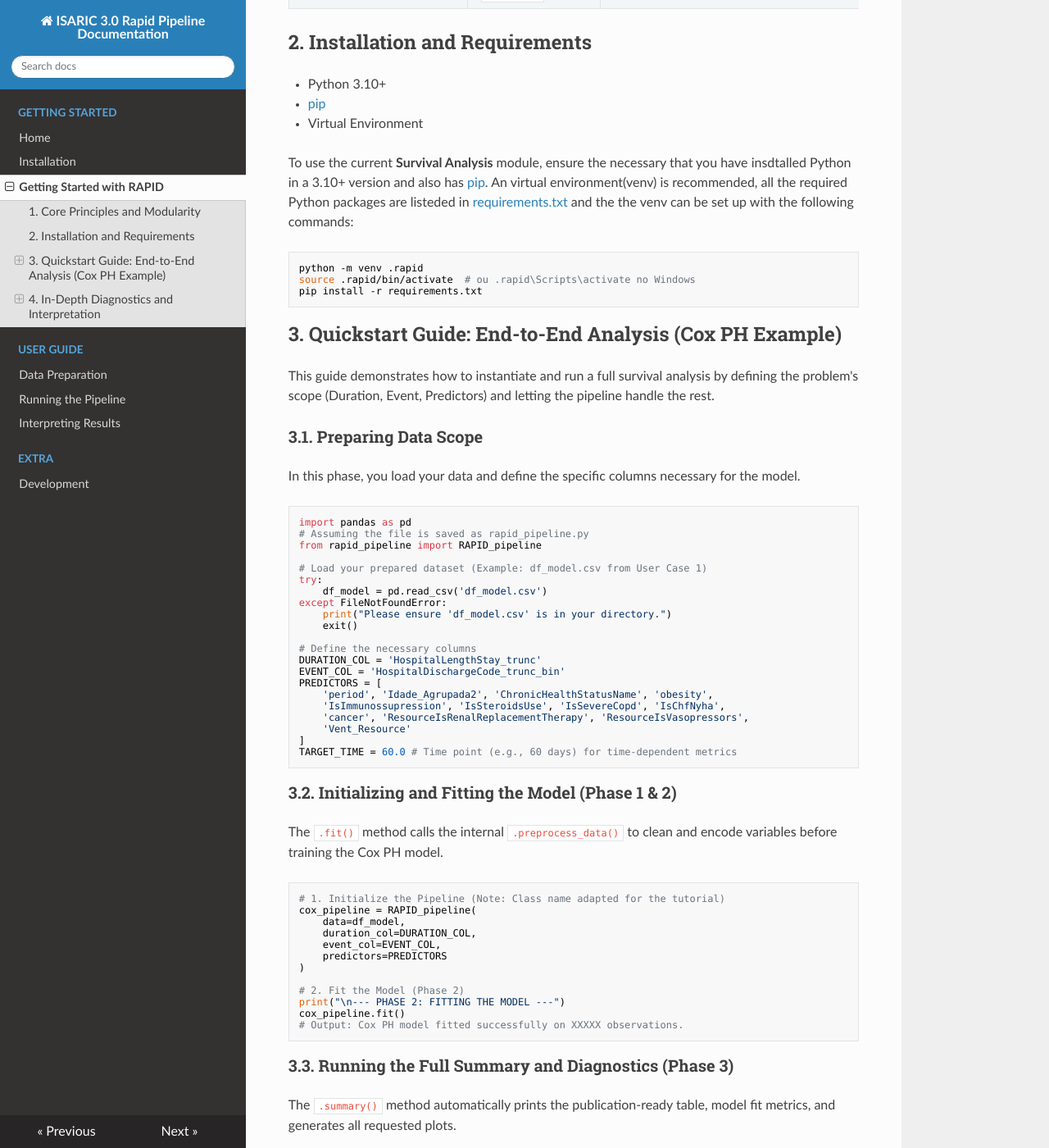
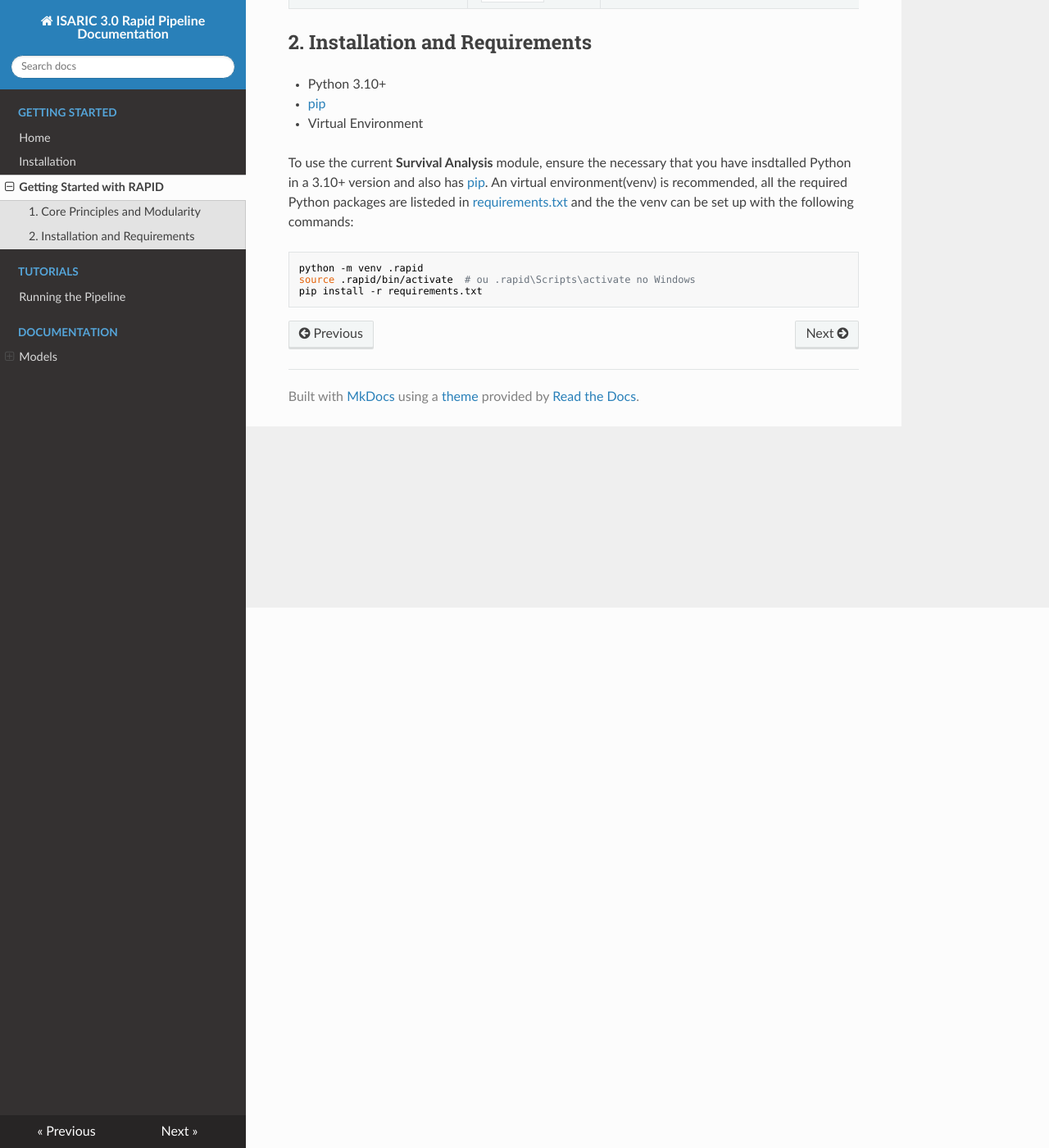
Before and after one commit to noispuc/isaric3.0-rapid, an MkDocs documentation site: the page built from docs/getting_started.md, in a window 1280 px wide and 1400 px high, scrolled down 659 px. Shown: the whole window at 82% size. Built offline with MkDocs 1.6.1, drawn with Linux system fonts in a browser that asks for light colours; nearby versions of some CDN libraries; some of the changed text lies outside the part shown.

Commit message:
redesign mkdocs page and includes documentation on survival pipeline

````diff
--- a/docs/getting_started.md
+++ b/docs/getting_started.md
@@ -2,7 +2,7 @@
 
 The `RAPID_pipeline` is designed as a **modular and extensible structure** for implementing various Data Science models (Statistical, Survival Analysis, Machine Learning, etc.).
 
-The current implementation focuses on the **Cox Proportional Hazards (Cox PH) model** for survival analysis, providing automated preprocessing, model fitting, and a comprehensive suite of diagnostic outputs.
+The current implementation focuses on **Logistic Regression, Linear Regression and Cox Proportional Hazards (Cox PH) model (survival analysis)** , providing automated preprocessing, model fitting, and a comprehensive suite of diagnostic outputs.
 
 Its core goal is to automate data preprocessing, model fitting, and the generation of publication-ready tables and diagnostic plots in a single, reusable object.
 
@@ -28,110 +28,3 @@
 source .rapid/bin/activate  # ou .rapid\Scripts\activate no Windows
 pip install -r requirements.txt
 ```
-
-## 3\. Quickstart Guide: End-to-End Analysis (Cox PH Example)
-
-This guide demonstrates how to instantiate and run a full survival analysis by defining the problem's scope (Duration, Event, Predictors) and letting the pipeline handle the rest.
-
-### 3.1. Preparing Data Scope
-
-In this phase, you load your data and define the specific columns necessary for the model.
-
-```python
-import pandas as pd
-# Assuming the file is saved as rapid_pipeline.py
-from rapid_pipeline import RAPID_pipeline
-
-# Load your prepared dataset (Example: df_model.csv from User Case 1)
-try:
-    df_model = pd.read_csv('df_model.csv')
-except FileNotFoundError:
-    print("Please ensure 'df_model.csv' is in your directory.")
-    exit()
-
-# Define the necessary columns
-DURATION_COL = 'HospitalLengthStay_trunc'
-EVENT_COL = 'HospitalDischargeCode_trunc_bin'
-PREDICTORS = [
-    'period', 'Idade_Agrupada2', 'ChronicHealthStatusName', 'obesity',
-    'IsImmunossupression', 'IsSteroidsUse', 'IsSevereCopd', 'IsChfNyha',
-    'cancer', 'ResourceIsRenalReplacementTherapy', 'ResourceIsVasopressors',
-    'Vent_Resource'
-]
-TARGET_TIME = 60.0 # Time point (e.g., 60 days) for time-dependent metrics
-```
-
-### 3.2. Initializing and Fitting the Model (Phase 1 & 2)
-
-The `.fit()` method calls the internal `.preprocess_data()` to clean and encode variables before training the Cox PH model.
-
-```python
-# 1. Initialize the Pipeline (Note: Class name adapted for the tutorial)
-cox_pipeline = RAPID_pipeline(
-    data=df_model,
-    duration_col=DURATION_COL,
-    event_col=EVENT_COL,
-    predictors=PREDICTORS
-)
-
-# 2. Fit the Model (Phase 2)
-print("\n--- PHASE 2: FITTING THE MODEL ---")
-cox_pipeline.fit()
-# Output: Cox PH model fitted successfully on XXXXX observations.
-```
-
-### 3.3. Running the Full Summary and Diagnostics (Phase 3)
-
-The `.summary()` method automatically prints the publication-ready table, model fit metrics, and generates all requested plots.
-
-```python
-# List the plots you want to generate
-PLOTS_TO_GENERATE = [
-    'forest_plot',
-    'schoenfeld_residuals', # Checks PH assumption
-    'martingale_residuals', # Checks functional form (linearity)
-    'roc_auc',              # Checks discrimination
-    'calibration_plot'      # Checks calibration
-]
-
-# 3. Generate Summary and Diagnostics (Phase 3)
-print("\n--- PHASE 3: SUMMARY AND DIAGNOSTICS ---")
-cox_pipeline.summary(
-    fit_measures=True,       # Show AIC/BIC and C-Index
-    plots=PLOTS_TO_GENERATE, # Generate the requested plots
-    target_time=TARGET_TIME  # Required for ROC/Calibration
-)
-```
-
-## 4\. In-Depth Diagnostics and Interpretation
-
-The pipeline uses standardized methods to check the critical assumptions of the Cox PH model and evaluate its performance.
-
-### 4.1. Hazard Ratio (HR) Table
-
-The output table (generated first by `.summary()`) provides the primary interpretative measures.
-
-  * **HR \> 1**: The covariate **increases** the risk of the event (shorter survival).
-  * **HR \< 1**: The covariate **decreases** the risk of the event (longer survival).
-
-### 4.2. Checking Proportional Hazards (PH) Assumption
-
-The PH assumption requires that the effect of a covariate remains constant over time.
-
-  * **Method:** `_plot_schoenfeld_residuals(covariate_name)` (Called internally by `.summary()`)
-  * **Interpretation:** The statistical test output and the plot of Schoenfeld residuals confirm if the assumption holds.
-
-### 4.3. Checking Linearity (Martingale/Deviance Residuals)
-
-Martingale and Deviance residuals are used to check the functional form of continuous predictors (linearity) and identify outliers.
-
-  * **Method:** `_plot_martingale_residuals(covariate_name)` and `_plot_deviance_residuals(covariate_name)`
-  * **Interpretation:** For categorical variables (using boxplots), distributions should be centered around zero. For continuous variables (using scatter plots with LOESS smoothers), the smoothed line should be flat and near zero.
-
-### 4.4. Discrimination and Calibration
-
-These plots evaluate the predictive utility of the model.
-
-  * **Concordance Index (C-Index):** A global measure of discrimination (ranking ability). It ranges from 0.5 (random chance) to 1.0 (perfect prediction).
-  * **Time-Dependent ROC / AUC:** Measures discrimination at a specific time point ($t$).
-  * **Calibration Plot:** Compares predicted survival probabilities with observed Kaplan-Meier survival estimates. Points near the 45° diagonal line indicate perfect calibration.
--- a/mkdocs.yml
+++ b/mkdocs.yml
@@ -4,10 +4,12 @@
     - Home: index.md
     - Installation: installation.md
     - Getting Started with RAPID: getting_started.md
-  - User Guide:
-      - Data Preparation: data_preparation.md
-      - Running the Pipeline: running_the_pipeline.md
-      - Interpreting Results: interpreting_results.md
-  - Extra:
-      - Development: getting_started_development.md
+  - Tutorials:
+    - Running the Pipeline: running_the_pipeline.md
+  - Documentation:
+    - Models:
+      - RAPID_LogisticRegression: logistic_regression.md
+      - RAPID_LinearRegression: linear_regression.md
+      - RAPID_survival: survival.md
+
 theme: readthedocs
````
Also changed, not shown: docs/index.md (+1 -1 lines), docs/survival.md (added, +103 -0 lines), docs/linear_regression.md (added), docs/logistic_regression.md (added).
